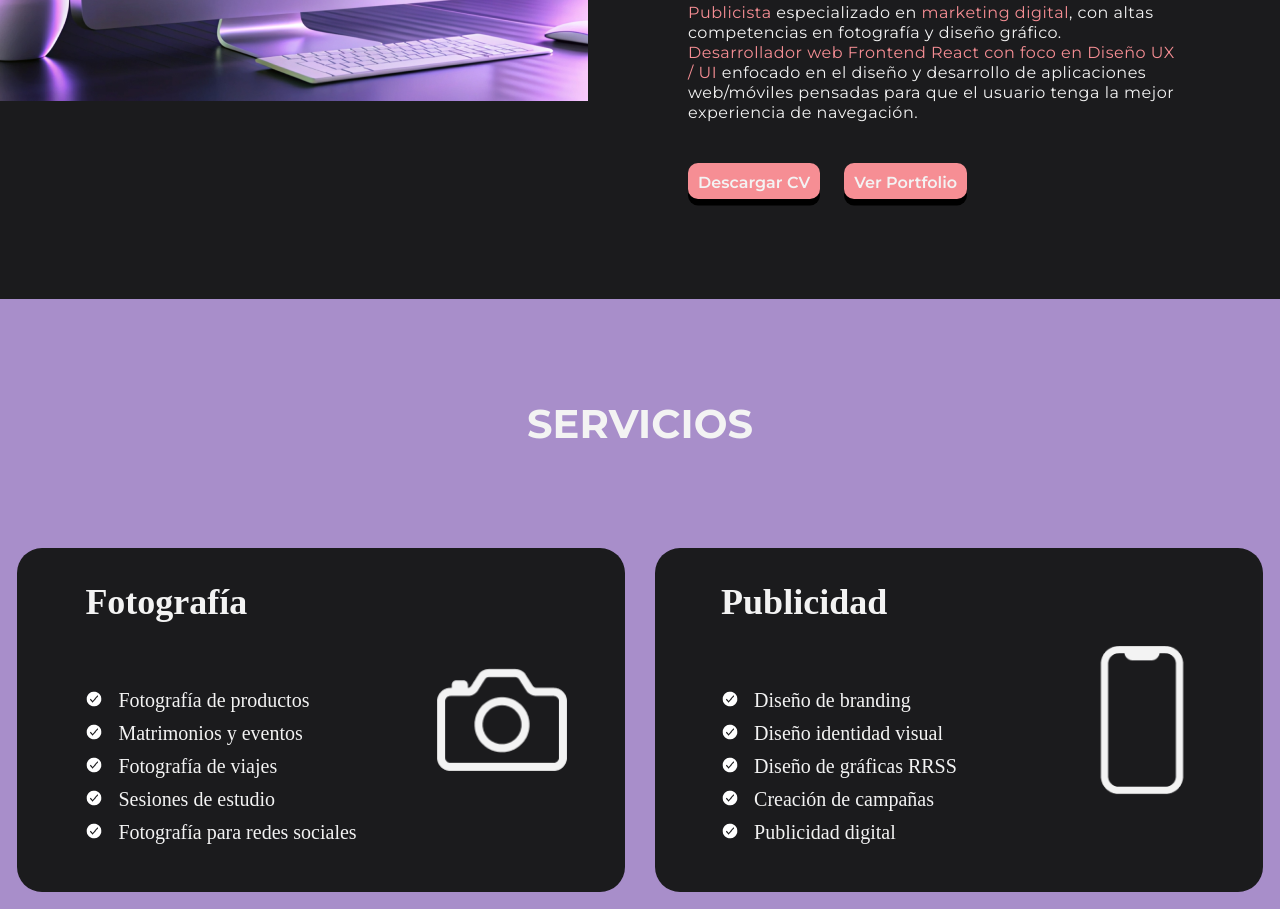
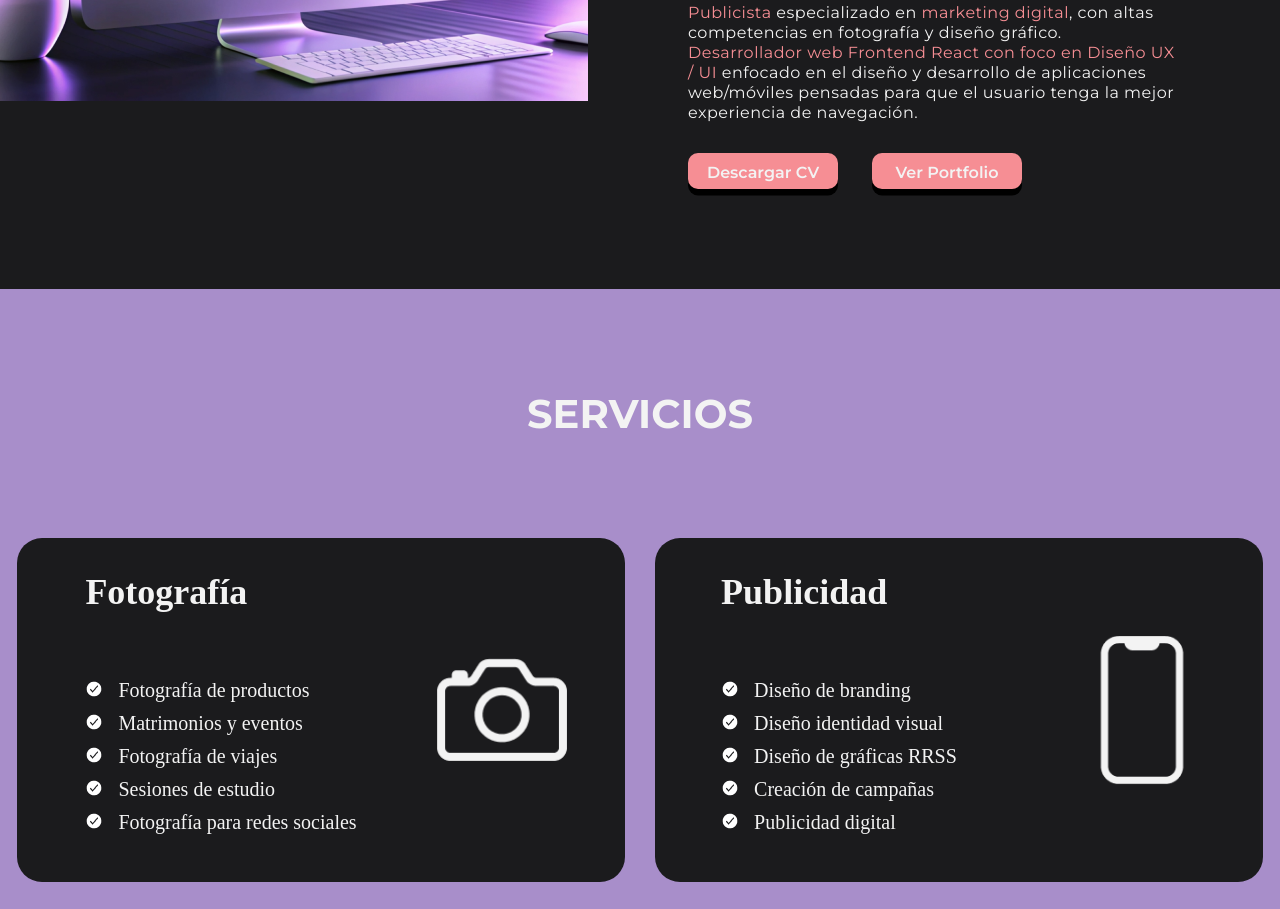
Before and after one commit to Matilemak/MahiroStudio, a website: page index.html in a window 1280 px wide. Shown: the part 1097-2006 px from the top of the page. Drawn offline with Linux system fonts and the light colour scheme.

Commit message:
sitio listo para lanzarse

```diff
--- a/index.html
+++ b/index.html
@@ -78,7 +78,9 @@
                 <p class="about-text">
                     <span class="span">Publicista</span> especializado en <span class="span">marketing digital</span>, con altas competencias en fotografía y diseño gráfico. <span class="span">Desarrollador web Frontend React con foco en Diseño UX / UI</span> enfocado en el diseño y desarrollo de aplicaciones web/móviles pensadas para que el usuario tenga la mejor experiencia de navegación.
                 </p>
-                <button class="btn-contact cv"> Descargar CV </button>
+                <a class="cv" href="./assets/docs/cv-matias-alcayagac-cabello.pdf" download="cv-matias-alcayagac-cabello" target="_blank">
+                    <button class="btn-contact"> Descargar CV </button>
+                </a>
                 <a href="https://www.behance.net/MatiasAlcayaga" target="_blank">
                     <button class="btn-contact portfolio"> Ver Portfolio </button>
                 </a>
--- a/scss/_estilo-home.scss
+++ b/scss/_estilo-home.scss
@@ -148,8 +148,9 @@
   }
 
   .cv {
-    margin-right: 20px;
-    margin-top: 10px;
+    text-decoration: none;
+    outline: none;
+    margin-right: 30px;
   }
 
   .span {
--- a/scss/styles.scss
+++ b/scss/styles.scss
@@ -80,6 +80,7 @@
     padding: 10px;
     font-family: "montserrat-semibold";
     font-size: 16px;
+    width: 150px;
     height: 36px;
     border-radius: 10px;
     color: #f3f3f3;
```
Also changed, not shown: css/styles.css, 2 other files.
